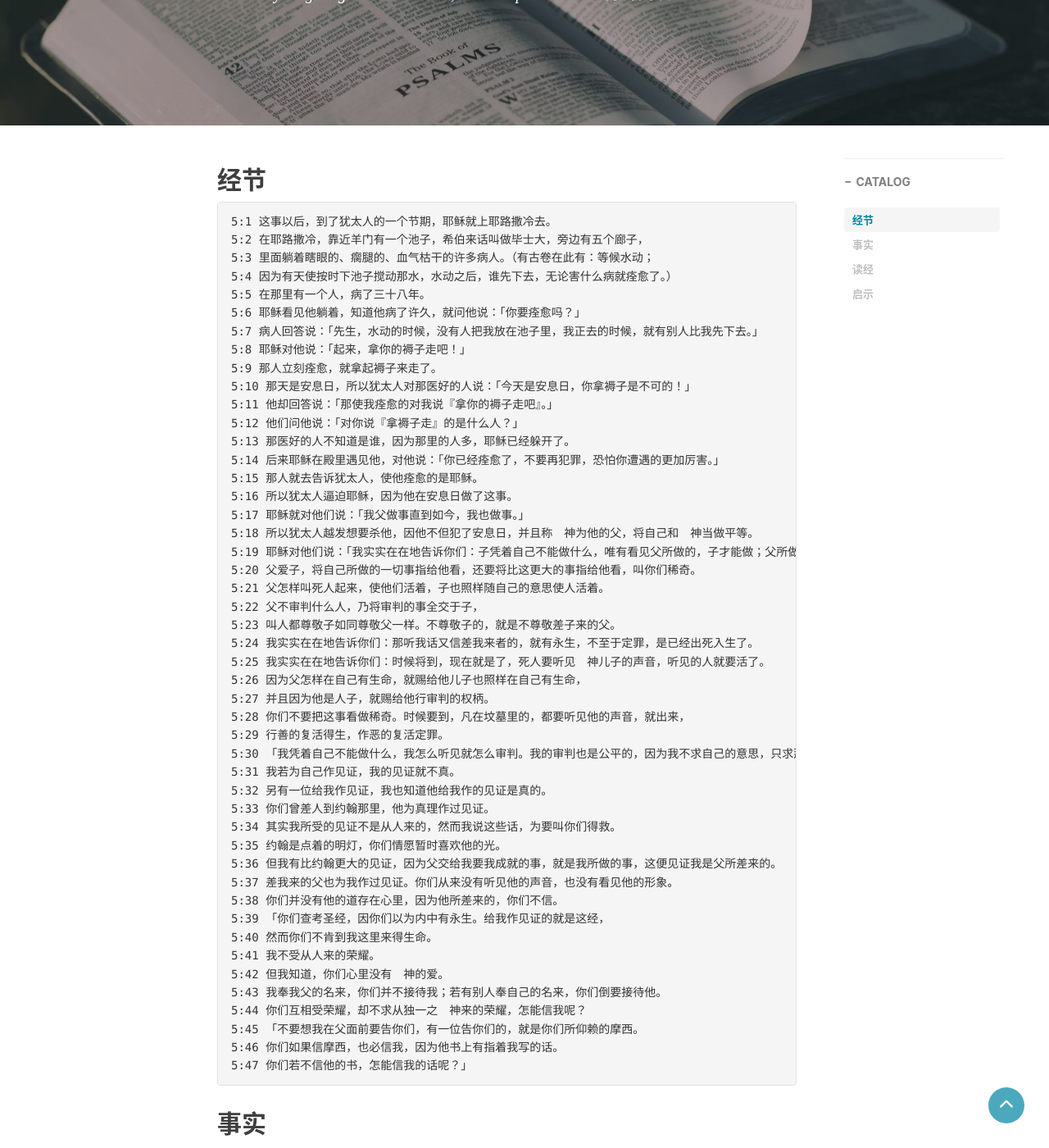
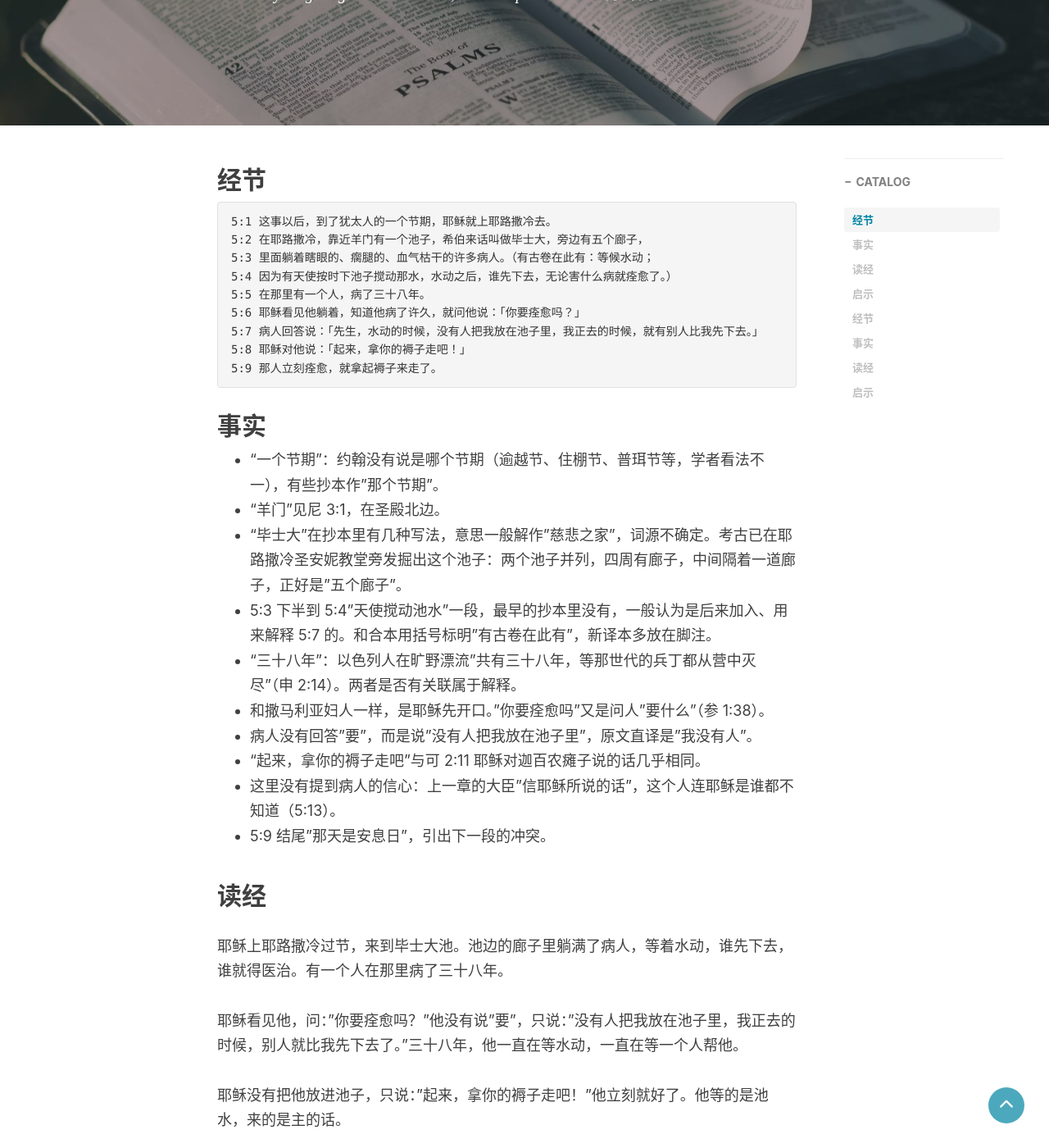
Before and after one commit to jingminglake/jingminglake.github.io, a Jekyll site: the page built from _posts/读圣经/约翰福音/2026-11-06-约翰福音第五章.md, in a window 1280 px wide and 1400 px high, scrolled down 306 px. Shown: the whole window at 82% size. Built offline with Jekyll 4.4.1, drawn with Linux system fonts in a browser that asks for light colours; comment, search, counter and statistics services are not loaded; some of the changed text lies outside the part shown.

Commit message:
约翰福音第五章：写第1段（5:1–9，毕士大池边三十八年的病人）
Co-Authored-By: Claude Opus 5.5 <noreply@anthropic.com>
Claude-Session: https://claude.ai/code/session_01AvV5MQGno4NsTr9xFzXEJh

```diff
--- a/_posts/读圣经/约翰福音/2026-11-06-约翰福音第五章.md
+++ b/_posts/读圣经/约翰福音/2026-11-06-约翰福音第五章.md
@@ -23,6 +23,35 @@ tags:
 5:7 病人回答说：「先生，水动的时候，没有人把我放在池子里，我正去的时候，就有别人比我先下去。」
 5:8 耶稣对他说：「起来，拿你的褥子走吧！」
 5:9 那人立刻痊愈，就拿起褥子来走了。
+</pre>
+
+## 事实
+
+- "一个节期"：约翰没有说是哪个节期（逾越节、住棚节、普珥节等，学者看法不一），有些抄本作"那个节期"。
+- "羊门"见尼 3:1，在圣殿北边。
+- "毕士大"在抄本里有几种写法，意思一般解作"慈悲之家"，词源不确定。考古已在耶路撒冷圣安妮教堂旁发掘出这个池子：两个池子并列，四周有廊子，中间隔着一道廊子，正好是"五个廊子"。
+- 5:3 下半到 5:4"天使搅动池水"一段，最早的抄本里没有，一般认为是后来加入、用来解释 5:7 的。和合本用括号标明"有古卷在此有"，新译本多放在脚注。
+- "三十八年"：以色列人在旷野漂流"共有三十八年，等那世代的兵丁都从营中灭尽"（申 2:14）。两者是否有关联属于解释。
+- 和撒马利亚妇人一样，是耶稣先开口。"你要痊愈吗"又是问人"要什么"（参 1:38）。
+- 病人没有回答"要"，而是说"没有人把我放在池子里"，原文直译是"我没有人"。
+- "起来，拿你的褥子走吧"与可 2:11 耶稣对迦百农瘫子说的话几乎相同。
+- 这里没有提到病人的信心：上一章的大臣"信耶稣所说的话"，这个人连耶稣是谁都不知道（5:13）。
+- 5:9 结尾"那天是安息日"，引出下一段的冲突。
+
+## 读经
+
+耶稣上耶路撒冷过节，来到毕士大池。池边的廊子里躺满了病人，等着水动，谁先下去，谁就得医治。有一个人在那里病了三十八年。
+
+耶稣看见他，问："你要痊愈吗？"他没有说"要"，只说："没有人把我放在池子里，我正去的时候，别人就比我先下去了。"三十八年，他一直在等水动，一直在等一个人帮他。
+
+耶稣没有把他放进池子，只说："起来，拿你的褥子走吧！"他立刻就好了。他等的是池水，来的是主的话。
+
+## 启示
+
+痊愈才能起来行走。旧约里神对人有呼召，要起来行走，但现实中很多人却和这个病人一样，被瞎眼、瘸腿、血气枯干所限制。相信神对每个人都有呼召，可是问题来的时候、生病的时候，人想要的都是先得治愈，而这种治愈也是一种稀缺资源，大家都要抢的。好在主耶稣来了，祂的话不用抢，专注于主的话必得医治。
+
+## 经节
+<pre style="font-size: 18px;">
 5:10 那天是安息日，所以犹太人对那医好的人说：「今天是安息日，你拿褥子是不可的！」
 5:11 他却回答说：「那使我痊愈的对我说『拿你的褥子走吧』。」
 5:12 他们问他说：「对你说『拿褥子走』的是什么人？」
```
